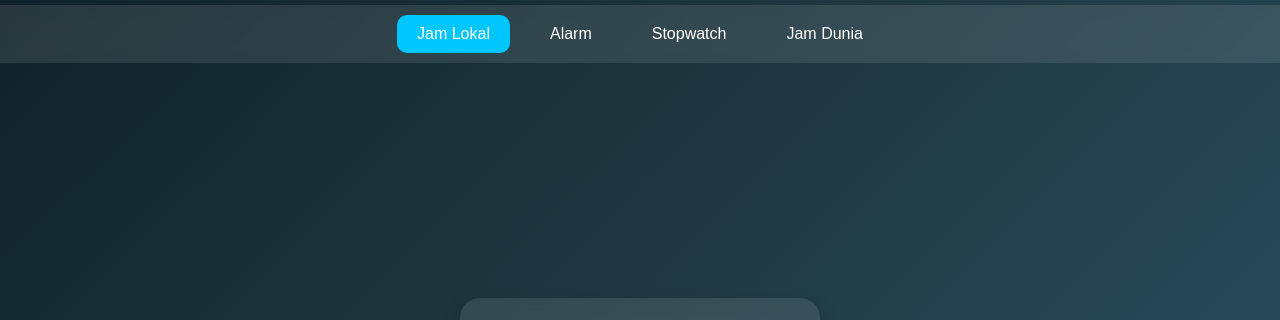
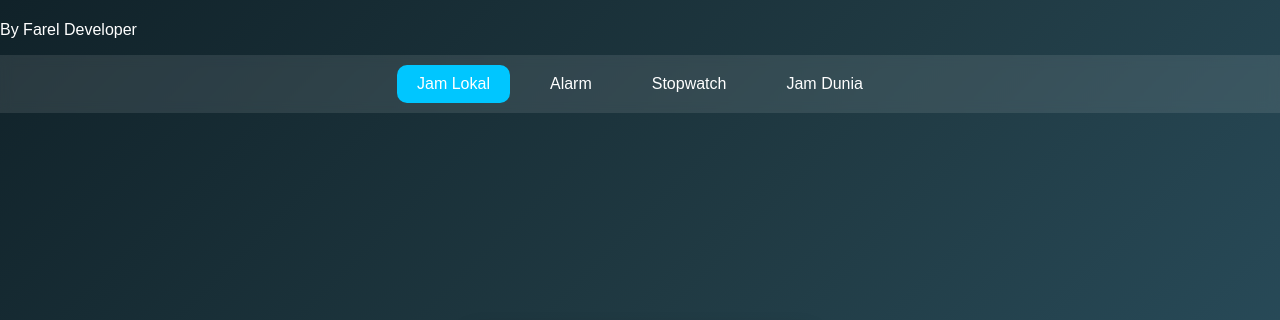
Before and after one commit to fareldev-hub/clock-app, a plain HTML site: page index.html in a window 1280 px wide. Shown: the part 73-393 px from the top of the page. Drawn offline with Linux system fonts and the light colour scheme.

Commit message:
Update index.html

```diff
--- a/index.html
+++ b/index.html
@@ -8,6 +8,7 @@
 </head>
 <body>
   <h1>⏰ Clock App</h1>
+  <p>By Farel Developer</p>
 
   <nav>
     <button class="active" onclick="showContent('local', event)">Jam Lokal</button>
```
